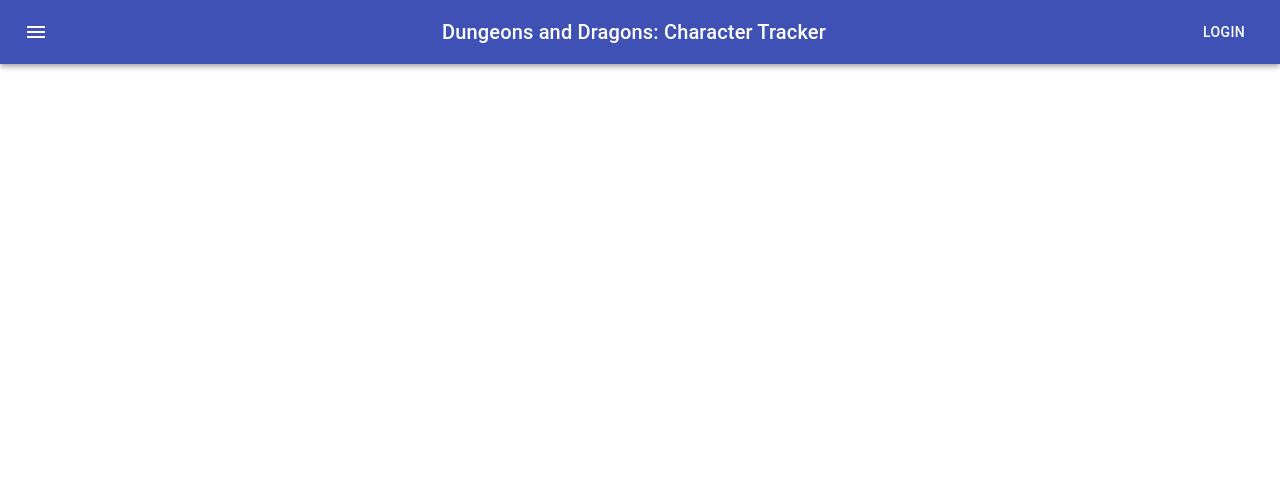
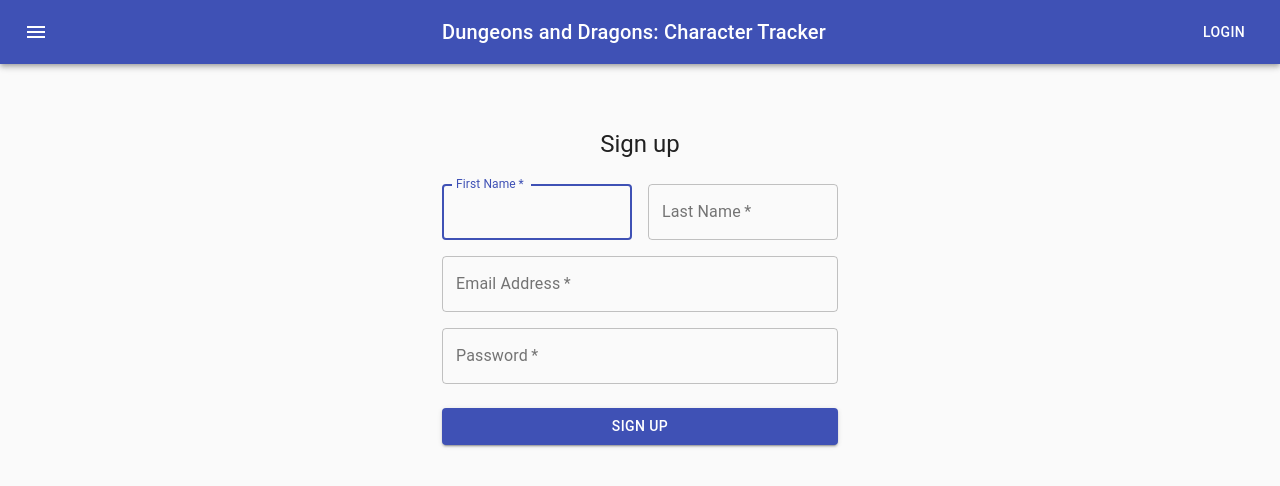
Before and after one commit to 2006NodeDev/project-1-ABlanton3, a React (Create React App) app in the folder dndcharactertracker-ui/: page /signup in a window 1280 px wide. Shown: the top 486 px of the page. Built offline with nearby package versions, Linux system fonts and the light colour scheme.

Commit message:
started on sign up app- it's connected to main page but not the db

```diff
--- a/dndcharactertracker-ui/src/App.tsx
+++ b/dndcharactertracker-ui/src/App.tsx
@@ -2,6 +2,7 @@
 import './App.css';
 import { NavBarComponent } from './components/NavBarComponent/NavBarComponent';
 import { LoginComponent } from './components/LoginComponent/LoginComponent';
+import SignUp from './components/SaveOneUserComponent/SaveOneUserComponent';
 import { BrowserRouter as Router, Route } from 'react-router-dom'
 import { User } from './models/User';
 import { ClickerComponent } from './components/ClickerComponent/ClickerComponent';
@@ -45,6 +46,7 @@
         {/* with route we can use the component property to specify what should be rendered
          we get passed in as props, history, location and match, but we can't set any of our own props*/}
         <Route path='/login' render={(props)=>(<LoginComponent changeCurrentUser={changeCurrentUser} {...props} />)} />
+        <Route path='/signup' render={(props)=>(<SignUp/>)} />
         <Route path='/profile/:userId' component={ProfileComponent}/>
       </Router>
 
--- a/dndcharactertracker-ui/src/components/LoginComponent/LoginComponent.tsx
+++ b/dndcharactertracker-ui/src/components/LoginComponent/LoginComponent.tsx
@@ -27,7 +27,6 @@
         let res = await dndcharactertrackerLogin(username, password)
         props.changeCurrentUser(res)
         changePassword('')
-        props.history.push('/clicker') //pretty sure I don't have a clicker yet
     }
 
     return(
--- a/dndcharactertracker-ui/src/components/NavBarComponent/NavBarComponent.tsx
+++ b/dndcharactertracker-ui/src/components/NavBarComponent/NavBarComponent.tsx
@@ -41,6 +41,7 @@
     let menuItems = []
     //always have the login item
     menuItems.push(<MenuItem onClick={handleClose}><Link to='/login'>Login</Link></MenuItem>)
+    menuItems.push(<MenuItem onClick={handleClose}><Link to='/signup'>Sign Up</Link></MenuItem>)
     if(props.user){
         //if they are logged in, add the other items
         menuItems.push(<MenuItem onClick={handleClose}><Link to='/clicker'>Clicker</Link></MenuItem>,
--- /dev/null
+++ b/dndcharactertracker-ui/src/components/SaveOneUserComponent/SaveOneUserComponent.tsx
@@ -0,0 +1,99 @@
+import React from 'react';
+import Button from '@material-ui/core/Button';
+import CssBaseline from '@material-ui/core/CssBaseline';
+import TextField from '@material-ui/core/TextField';
+import Grid from '@material-ui/core/Grid';
+import Box from '@material-ui/core/Box';
+import Typography from '@material-ui/core/Typography';
+import { makeStyles } from '@material-ui/core/styles';
+import Container from '@material-ui/core/Container';
+
+
+const useStyles = makeStyles((theme) => ({
+  paper: {
+    marginTop: theme.spacing(8),
+    display: 'flex',
+    flexDirection: 'column',
+    alignItems: 'center',
+  },
+  form: {
+    width: '100%', // Fix IE 11 issue.
+    marginTop: theme.spacing(3),
+  },
+  submit: {
+    margin: theme.spacing(3, 0, 2),
+  },
+}));
+
+export default function SignUp() {
+  const classes = useStyles();
+
+  return (
+    <Container component="main" maxWidth="xs">
+      <CssBaseline />
+      <div className={classes.paper}>
+        <Typography component="h1" variant="h5">
+          Sign up
+        </Typography>
+        <form className={classes.form} noValidate>
+          <Grid container spacing={2}>
+            <Grid item xs={12} sm={6}>
+              <TextField
+                name="firstName"
+                variant="outlined"
+                required
+                fullWidth
+                id="firstName"
+                label="First Name"
+                autoFocus
+              />
+            </Grid>
+            <Grid item xs={12} sm={6}>
+              <TextField
+                variant="outlined"
+                required
+                fullWidth
+                id="lastName"
+                label="Last Name"
+                name="lastName"
+              />
+            </Grid>
+            <Grid item xs={12}>
+              <TextField
+                variant="outlined"
+                required
+                fullWidth
+                id="email"
+                label="Email Address"
+                name="email"
+              />
+            </Grid>
+            <Grid item xs={12}>
+              <TextField
+                variant="outlined"
+                required
+                fullWidth
+                name="password"
+                label="Password"
+                type="password"
+                id="password"
+                autoComplete="current-password"
+              />
+            </Grid>
+          </Grid>
+          <Button
+            type="submit"
+            fullWidth
+            variant="contained"
+            color="primary"
+            className={classes.submit}
+          >
+            Sign Up
+          </Button>
+        </form>
+      </div>
+      <Box mt={5}>
+      </Box>
+    </Container>
+  );
+}
```
Also changed, not shown: 1 other file (tests, documents, lock files or other folders).
